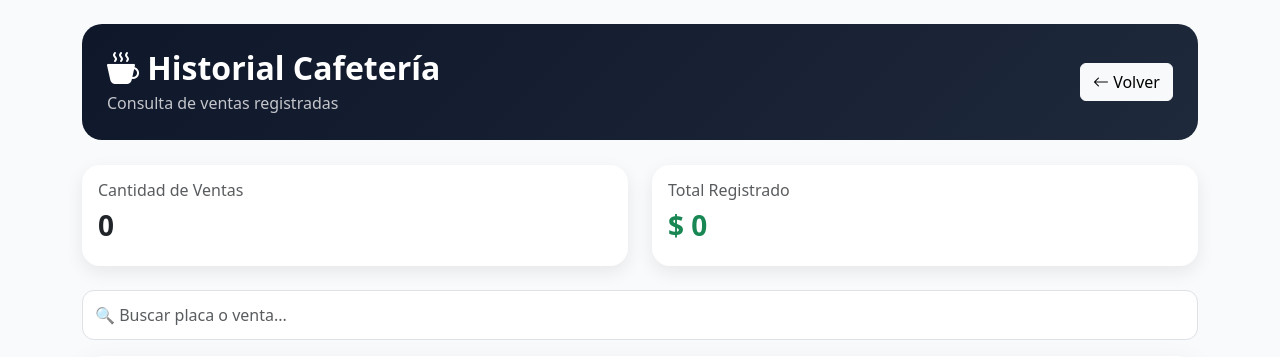
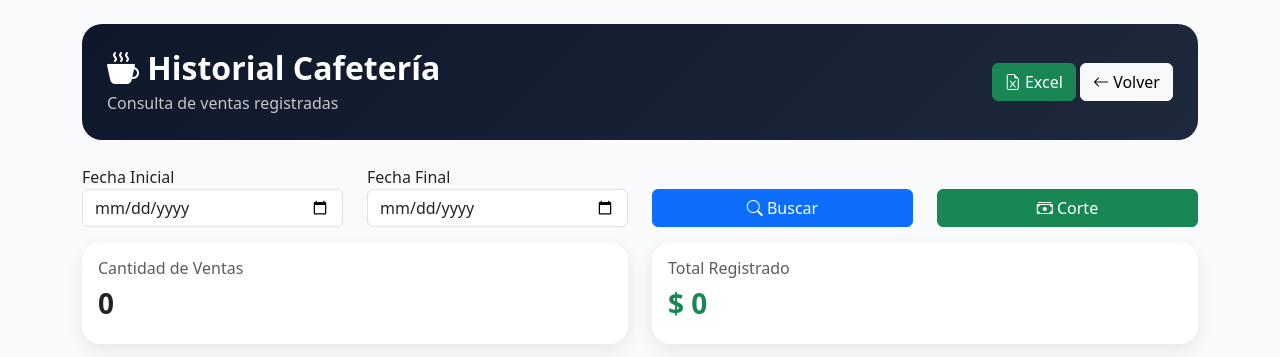
Before and after one commit to aihenox/motorbike-system, a Flask app: page /cafeteria/historial in a window 1280 px wide. Shown: the top 357 px of the page. Run offline with Flask 3, Linux system fonts and the light colour scheme; a user stored in the database is signed in; data that the repository does not hold is empty; some libraries are stand-ins or nearby versions.

Commit message:
Mejora historial Cafeteria

```diff
--- a/app/repositories/cafeteria_repository.py
+++ b/app/repositories/cafeteria_repository.py
@@ -880,7 +880,7 @@ def obtener_historial_ventas_cafeteria_db():
                 usuario
 
             ORDER BY MIN(fecha) DESC
-
+            LIMIT 10
         """)
 
         else:
@@ -910,6 +910,8 @@ def obtener_historial_ventas_cafeteria_db():
                     usuario
 
                 ORDER BY MIN(fecha) DESC
+                LIMIT 10
+
 
             """)
 
@@ -978,3 +980,98 @@ def obtener_detalle_venta_cafeteria_db(
 
             ))
         return c.fetchall()
+
+# ==========================================
+# HISTORIAL POR FECHAS
+# ==========================================
+def obtener_historial_cafeteria_fechas_db(
+
+    fecha_inicio,
+
+    fecha_fin
+
+):
+
+    with conectar() as conn:
+
+        c = conn.cursor()
+
+        if POSTGRES:
+
+            c.execute("""
+
+                SELECT
+
+                    venta_id,
+
+                    placa,
+
+                    MIN(fecha) AS fecha,
+
+                    COUNT(*) AS productos,
+
+                    SUM(total) AS total,
+
+                    usuario
+
+                FROM ventas_cafeteria
+
+                WHERE DATE(fecha)
+                BETWEEN %s AND %s
+
+                GROUP BY
+
+                    venta_id,
+                    placa,
+                    usuario
+
+                ORDER BY MIN(fecha) DESC
+
+            """, (
+
+                fecha_inicio,
+
+                fecha_fin
+
+            ))
+
+        else:
+
+            c.execute("""
+
+                SELECT
+
+                    venta_id,
+
+                    placa,
+
+                    MIN(fecha) AS fecha,
+
+                    COUNT(*) AS productos,
+
+                    SUM(total) AS total,
+
+                    usuario
+
+                FROM ventas_cafeteria
+
+                WHERE DATE(fecha)
+                BETWEEN ? AND ?
+
+                GROUP BY
+
+                    venta_id,
+                    placa,
+                    usuario
+
+                ORDER BY MIN(fecha) DESC
+
+            """, (
+
+                fecha_inicio,
+
+                fecha_fin
+
+            ))
+
+        return c.fetchall()
--- a/app/routes/cafeteria.py
+++ b/app/routes/cafeteria.py
@@ -2,6 +2,9 @@ from flask import jsonify
 import json
 from datetime import datetime
 from zoneinfo import ZoneInfo
+from flask import send_file
+from openpyxl import Workbook
+from io import BytesIO
 
 from flask_login import current_user
 
@@ -49,7 +52,9 @@ from app.services.cafeteria_service import (
 
     obtener_historial_ventas_cafeteria,
 
-    obtener_detalle_venta_cafeteria
+    obtener_detalle_venta_cafeteria,
+
+    obtener_historial_cafeteria_fechas
 
 )
 
@@ -402,6 +407,43 @@ def historial_cafeteria():
     )
 
 # ==========================================
+# BUSCAR HISTORIAL CAFETERIA
+# ==========================================
+@cafeteria_bp.route(
+    "/cafeteria/buscar"
+)
+@login_required
+def buscar_historial_cafeteria():
+
+    fecha_inicio = request.args.get(
+        "fecha_inicio"
+    )
+
+    fecha_fin = request.args.get(
+        "fecha_fin"
+    )
+
+    ventas = (
+
+        obtener_historial_cafeteria_fechas(
+
+            fecha_inicio,
+
+            fecha_fin
+
+        )
+
+    )
+
+    return render_template(
+
+        "cafeteria_historial.html",
+
+        ventas=ventas
+
+    )
+
+# ==========================================
 # DETALLE VENTA CAFETERIA
 # ==========================================
 @cafeteria_bp.route(
@@ -459,3 +501,82 @@ def detalle_venta_cafeteria(
             "message": str(e)
 
         }), 500
+
+# ==========================================
+# EXPORTAR EXCEL CAFETERIA
+# ==========================================
+@cafeteria_bp.route(
+    "/cafeteria/exportar_excel"
+)
+@login_required
+def exportar_excel_cafeteria():
+
+    ventas = (
+        obtener_historial_ventas_cafeteria()
+    )
+
+    wb = Workbook()
+
+    ws = wb.active
+
+    ws.title = "Historial Cafeteria"
+
+    # ======================================
+    # ENCABEZADOS
+    # ======================================
+    ws.append([
+
+        "Fecha",
+
+        "Venta",
+
+        "Productos",
+
+        "Total",
+
+        "Usuario"
+
+    ])
+
+    # ======================================
+    # DATOS
+    # ======================================
+    for venta in ventas:
+
+        ws.append([
+
+            venta["fecha"],
+
+            venta["placa"],
+
+            venta["productos"],
+
+            venta["total"],
+
+            venta["usuario"]
+
+        ])
+
+    archivo = BytesIO()
+
+    wb.save(
+        archivo
+    )
+
+    archivo.seek(
+        0
+    )
+
+    return send_file(
+
+        archivo,
+
+        as_attachment=True,
+
+        download_name=
+            "Historial_Cafeteria.xlsx",
+
+        mimetype=
+            "application/vnd.openxmlformats-officedocument.spreadsheetml.sheet"
+
+    )
--- a/app/services/cafeteria_service.py
+++ b/app/services/cafeteria_service.py
@@ -26,7 +26,9 @@ from app.repositories.cafeteria_repository import (
 
     obtener_historial_ventas_cafeteria_db,
 
-    obtener_detalle_venta_cafeteria_db
+    obtener_detalle_venta_cafeteria_db,
+
+    obtener_historial_cafeteria_fechas_db
 )
 
 from app.utils.validators import (
@@ -427,3 +429,26 @@ def obtener_detalle_venta_cafeteria(
             venta_id
         )
     )
+
+# ==========================================
+# HISTORIAL CAFETERIA POR FECHAS
+# ==========================================
+def obtener_historial_cafeteria_fechas(
+
+    fecha_inicio,
+
+    fecha_fin
+
+):
+
+    return (
+
+        obtener_historial_cafeteria_fechas_db(
+
+            fecha_inicio,
+
+            fecha_fin
+
+        )
+
+    )
--- a/app/templates/cafeteria_historial.html
+++ b/app/templates/cafeteria_historial.html
@@ -126,6 +126,16 @@
             </div>
 
             <div class="col-md-4 text-md-end mt-3 mt-md-0">
+                <a
+                    href="/cafeteria/exportar_excel"
+                    class="btn btn-success"
+                >
+
+                    <i class="bi bi-file-earmark-excel"></i>
+
+                    Excel
+
+                </a>
 
                 <a
                     href="/dashboard/cafeteria"
@@ -139,6 +149,64 @@
                 </a>
 
             </div>
+
+        </div>
+
+    </div>
+
+    <div class="row mb-3">
+
+        <div class="col-md-3">
+
+            <label>Fecha Inicial</label>
+
+            <input
+                type="date"
+                id="fechaInicio"
+                class="form-control"
+            >
+
+        </div>
+
+        <div class="col-md-3">
+
+            <label>Fecha Final</label>
+
+            <input
+                type="date"
+                id="fechaFinal"
+                class="form-control"
+            >
+
+        </div>
+
+        <div class="col-md-3 d-flex align-items-end">
+
+            <button
+                class="btn btn-primary w-100"
+                onclick="buscarVentas()"
+            >
+
+                <i class="bi bi-search"></i>
+
+                Buscar
+
+            </button>
+
+        </div>
+
+        <div class="col-md-3 d-flex align-items-end">
+
+            <button
+                class="btn btn-success w-100"
+                onclick="mostrarCorte()"
+            >
+
+                <i class="bi bi-cash-stack"></i>
+
+                Corte
+
+            </button>
 
         </div>
 
@@ -536,7 +604,35 @@ document.getElementById(
     }
 );
 
+function buscarVentas(){
+
+    const inicio = document.getElementById(
+        "fechaInicio"
+    ).value;
+
+    const fin = document.getElementById(
+        "fechaFinal"
+    ).value;
+
+    if(
+        !inicio ||
+        !fin
+    ){
+
+        alert(
+            "Seleccione ambas fechas"
+        );
+
+        return;
+    }
+
+    window.location.href =
+
+        `/cafeteria/buscar?fecha_inicio=${inicio}&fecha_fin=${fin}`;
+}
+
 </script>
+
 
 </body>
 
```
